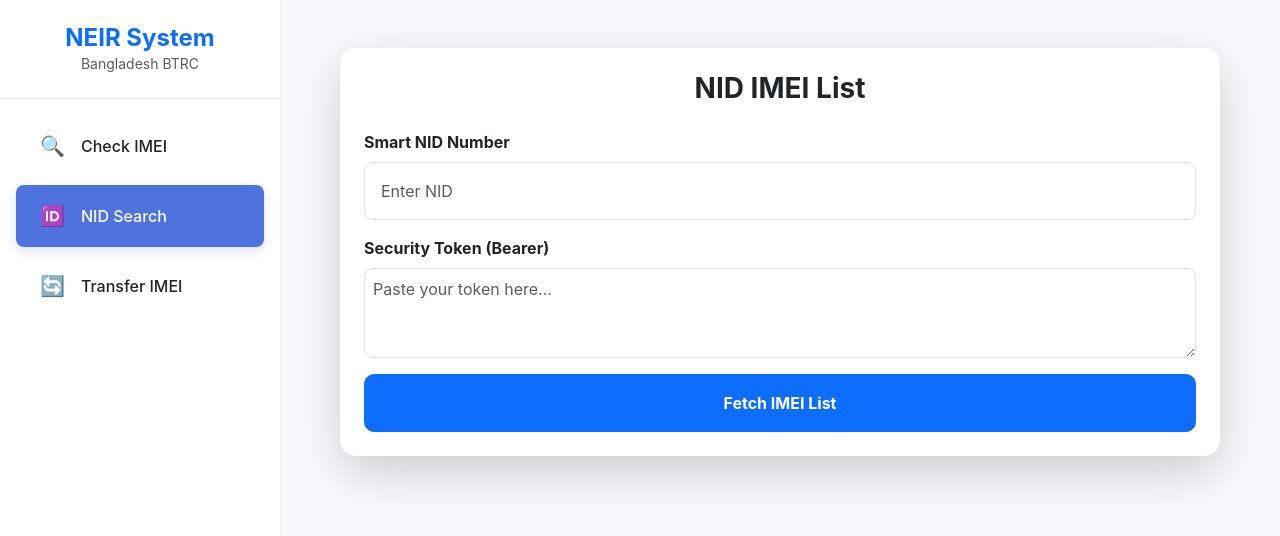
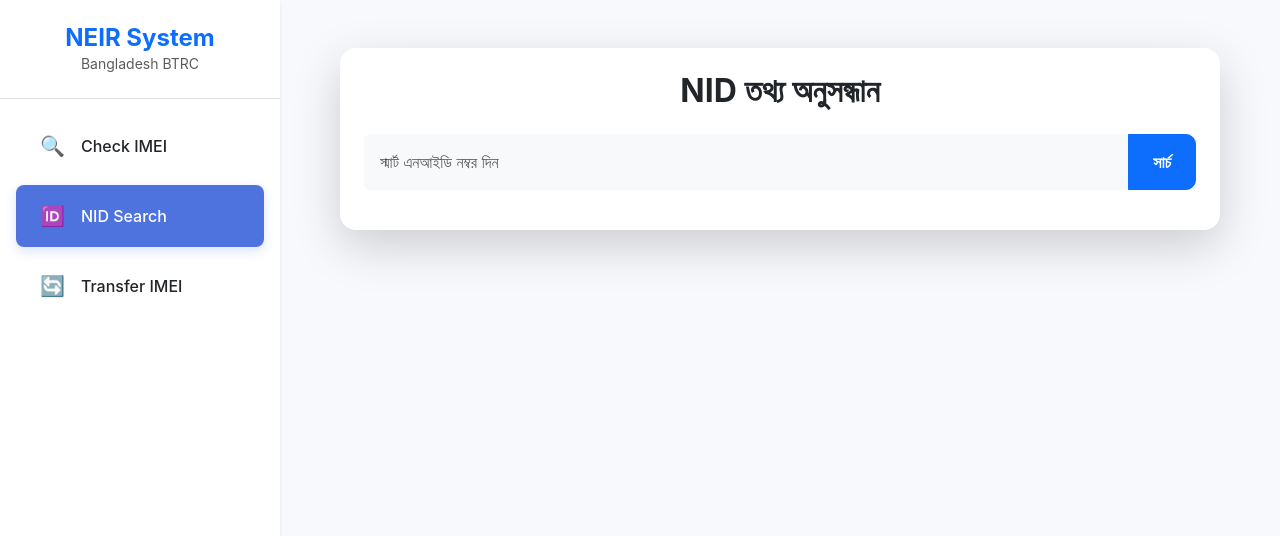
Before and after one commit to nayem-48ai/iMEi-BD, a Next.js app: page /nid in a window 1280 px wide. Shown: the top 536 px of the page. Built offline with nearby package versions, Linux system fonts and the light colour scheme.

Commit message:
Update nid.js

```diff
--- a/pages/nid.js
+++ b/pages/nid.js
@@ -3,60 +3,51 @@ import Layout from '../components/Layout';
 
 export default function NIDPage() {
   const [nid, setNid] = useState('');
-  const [token, setToken] = useState('');
-  const [registeredList, setRegisteredList] = useState([]);
+  const [data, setData] = useState(null);
   const [loading, setLoading] = useState(false);
 
-  const handleSearch = async () => {
-    if (!nid || !token) return alert("NID এবং Token উভয়ই প্রদান করুন।");
+  const fetchList = async () => {
     setLoading(true);
-    try {
-      const res = await fetch('/api/proxy', {
-        method: 'POST',
-        headers: { 'Content-Type': 'application/json' },
-        body: JSON.stringify({
-          endpoint: 'doc_imei_list',
-          token: token,
-          payload: { docId: nid, docType: "SNID" }
-        })
-      });
-      const data = await res.json();
-      setRegisteredList(Array.isArray(data.replyMessage) ? data.replyMessage : []);
-    } catch (e) { alert("Error fetching data!"); }
+    const res = await fetch('/api/proxy', {
+      method: 'POST',
+      headers: { 'Content-Type': 'application/json' },
+      body: JSON.stringify({ endpoint: 'doc_imei_list', payload: { docId: nid, docType: "SNID" } })
+    });
+    const result = await res.json();
+    setData(result.replyMessage);
     setLoading(false);
   };
 
   return (
     <Layout>
-      <div className="container mt-4">
-        <div className="card glass-card shadow-lg p-4 border-0 rounded-4">
-          <h3 className="fw-bold mb-4 text-center">NID IMEI List</h3>
-          <div className="mb-3">
-            <label className="form-label fw-bold">Smart NID Number</label>
-            <input type="text" className="form-control rounded-3 p-3" placeholder="Enter NID" onChange={e => setNid(e.target.value)} />
+      <div className="container py-4">
+        <div className="card glass-card p-4 border-0 shadow-lg rounded-4 animate__animated animate__fadeInDown">
+          <h2 className="fw-bold text-center mb-4">NID তথ্য অনুসন্ধান</h2>
+          <div className="input-group mb-3 custom-search">
+            <input type="text" className="form-control p-3 border-0 bg-light" placeholder="স্মার্ট এনআইডি নম্বর দিন" onChange={e => setNid(e.target.value)} />
+            <button className="btn btn-primary px-4 fw-bold" onClick={fetchList} disabled={loading}>
+              {loading ? 'খোঁজা হচ্ছে...' : 'সার্চ'}
+            </button>
           </div>
-          <div className="mb-3">
-            <label className="form-label fw-bold">Security Token (Bearer)</label>
-            <textarea className="form-control rounded-3 p-2" rows="3" placeholder="Paste your token here..." onChange={e => setToken(e.target.value)}></textarea>
-          </div>
-          <button className="btn btn-primary w-100 py-3 fw-bold" onClick={handleSearch} disabled={loading}>
-            {loading ? 'Searching...' : 'Fetch IMEI List'}
-          </button>
         </div>
 
-        <div className="row mt-5">
-          {registeredList.map((item, index) => (
-            <div className="col-md-6 mb-3" key={index}>
-              <div className="card border-0 shadow-sm rounded-4 animate__animated animate__zoomIn">
+        <div className="row mt-4">
+          {Array.isArray(data) && data.map((item, idx) => (
+            <div className="col-md-6 mb-3" key={idx}>
+              <div className="card border-0 shadow-sm rounded-4 h-100 animate__animated animate__zoomIn">
                 <div className="card-body">
-                  <span className="badge bg-primary mb-2">{item.tag}</span>
-                  <h5 className="fw-bold">{item.imei}</h5>
-                  <p className="mb-1 text-muted small">MSISDN: {item.msisdn}</p>
-                  <p className="mb-0 small">Registered: {item.createdAt.split('T')[0]}</p>
+                  <div className="d-flex justify-content-between align-items-center mb-2">
+                    <span className="badge bg-primary-subtle text-primary rounded-pill px-3">{item.tag}</span>
+                    <small className="text-muted">{item.createdAt.split('T')[0]}</small>
+                  </div>
+                  <h5 className="fw-bold mb-1">{item.imei}</h5>
+                  <p className="text-muted small mb-0">MSISDN: {item.msisdn === "-1" ? "Not Found" : item.msisdn}</p>
+                  <div className="mt-2"><span className="badge bg-success">{item.regState}</span></div>
                 </div>
               </div>
             </div>
           ))}
+          {data && !Array.isArray(data) && <div className="alert alert-info text-center rounded-4">{data}</div>}
         </div>
       </div>
     </Layout>
```
